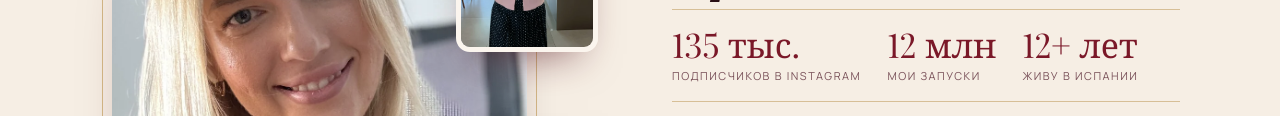
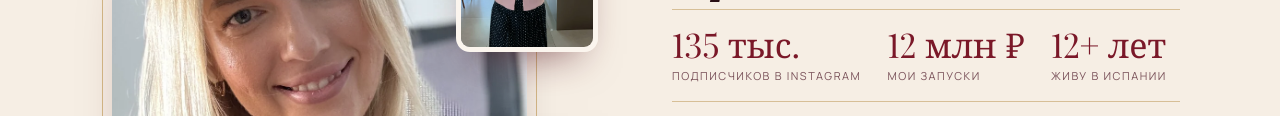
Before and after one commit to asyasecret/asyasecret.github.io, a plain HTML site: page index.html in a window 1280 px wide. Shown: the part 3177-3293 px from the top of the page. Drawn offline with nearby package versions, Linux system fonts and the light colour scheme; animation ran at ten frames a second; a web font is replaced by a local one.

Commit message:
Цифра запусков в рублях
Co-Authored-By: Claude Opus 5.5 <noreply@anthropic.com>
Claude-Session: https://claude.ai/code/session_0155u3ZyEfwAY5x24SDFsgDT

```diff
--- a/index.html
+++ b/index.html
@@ -368,7 +368,7 @@ footer nav{display:flex;flex-wrap:wrap;gap:8px 22px;margin-bottom:10px}
       <div>
         <p class="eyebrow">Кто собрал адвент</p>
         <h2>Привет, я Ася</h2>
-        <div class="stats"><div><b>135 тыс.</b><span>подписчиков в Instagram</span></div><div><b>12 млн</b><span>мои запуски</span></div><div><b>12+ лет</b><span>живу в Испании</span></div></div>
+        <div class="stats"><div><b>135 тыс.</b><span>подписчиков в Instagram</span></div><div><b>12 млн ₽</b><span>мои запуски</span></div><div><b>12+ лет</b><span>живу в Испании</span></div></div>
         <p class="intro">Эти скиллы я собрала для своего блога: с ними монтирую рилс и пишу тексты. В адвент положила то, чем пользуюсь сама.</p>
       </div>
     </div>
```
